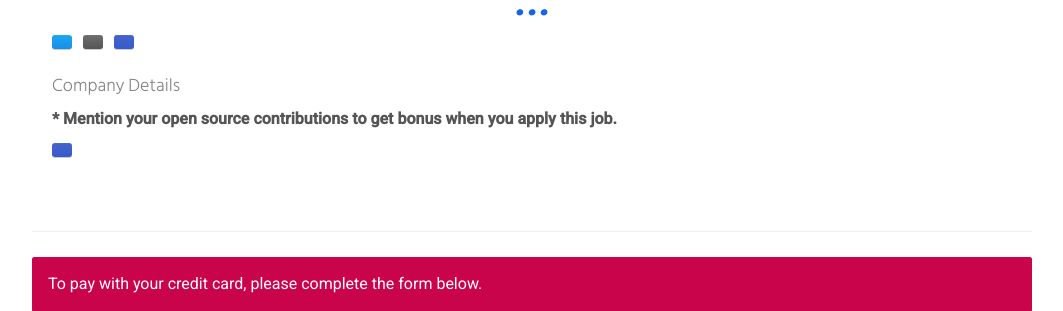
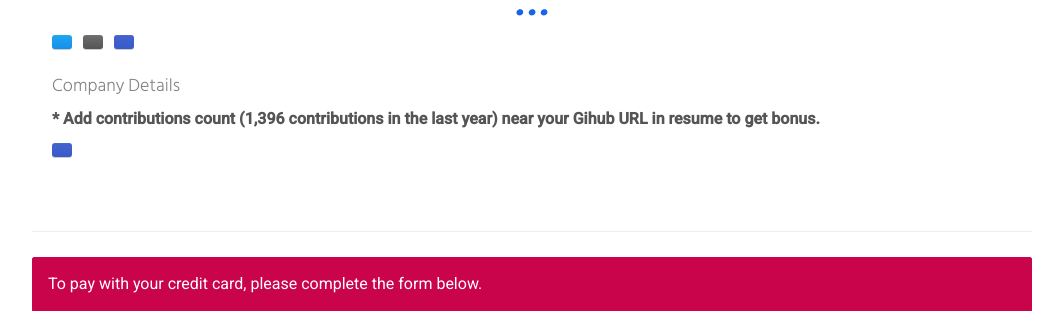
Before and after one commit to Windsooon/jobder, a Django app: template templates/job.html in a window 1280 px wide. Shown: the part 442-753 px from the top of the page, without its empty margins (108-1171 px from the left). Run offline with Django 3.2, Linux system fonts and the light colour scheme; the template is opened without the code that fills it, so the values that code supplies are empty; parts of the project's set-up code (start-up, migrations or seed data) failed here and were passed over; some libraries are stand-ins or nearby versions.

Commit message:
add contributions count in Resume

```diff
--- a/templates/job.html
+++ b/templates/job.html
@@ -42,7 +42,7 @@
             <h4 id="company-des-h4">Company Details</h4>
             <div id="company-editor">
             </div>
-            <p id="from-jobder">* Mention your open source contributions to get bonus when you apply this job.</p>
+            <p id="from-jobder">* Add contributions count (1,396 contributions in the last year) near your Gihub URL in resume to get bonus.</p>
             <span id="apply">{{ job.apply }}</span>
           </div> <!-- end company -->
         </div> <!-- end job-container-div -->
```
